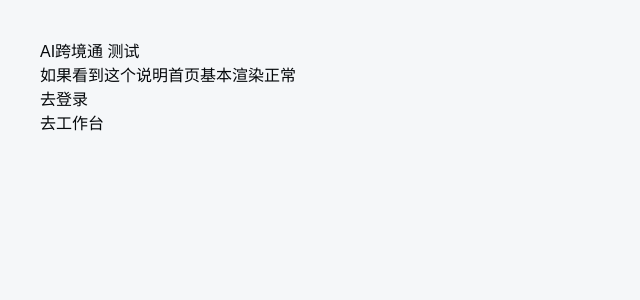
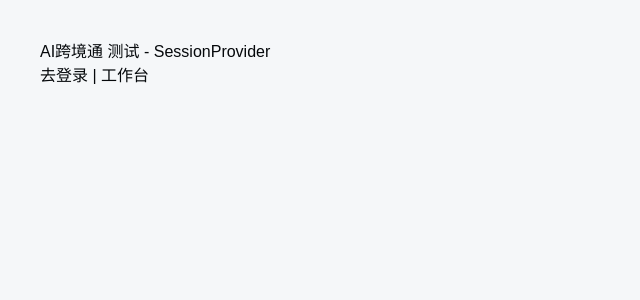
Before and after one commit to p-j-jx/Nono, a Next.js app: page / in a window 1280 px wide. Shown: the top 300 px of the page, without its empty margins (0-640 px from the left). Built offline with nearby package versions, Linux system fonts and the light colour scheme.

Commit message:
debug: add SessionProvider only

```diff
--- a/src/app/page.tsx
+++ b/src/app/page.tsx
@@ -1,11 +1,12 @@
+import { SessionProvider } from "next-auth/react"
+
 export default function Home() {
   return (
-    <div style={{ padding: 40, fontFamily: "sans-serif" }}>
-      <h1>AI跨境通 测试</h1>
-      <p>如果看到这个说明首页基本渲染正常</p>
-      <a href="/login">去登录</a>
-      <br />
-      <a href="/dashboard">去工作台</a>
-    </div>
+    <SessionProvider>
+      <div style={{ padding: 40, fontFamily: "sans-serif" }}>
+        <h1>AI跨境通 测试 - SessionProvider</h1>
+        <a href="/login">去登录</a> | <a href="/dashboard">工作台</a>
+      </div>
+    </SessionProvider>
   )
 }
```
